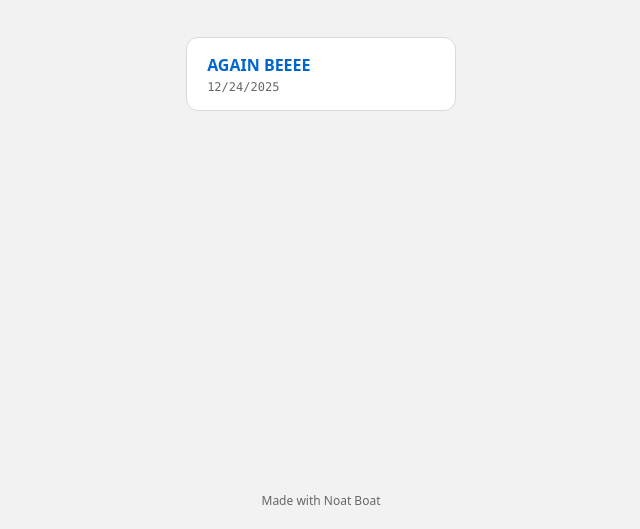
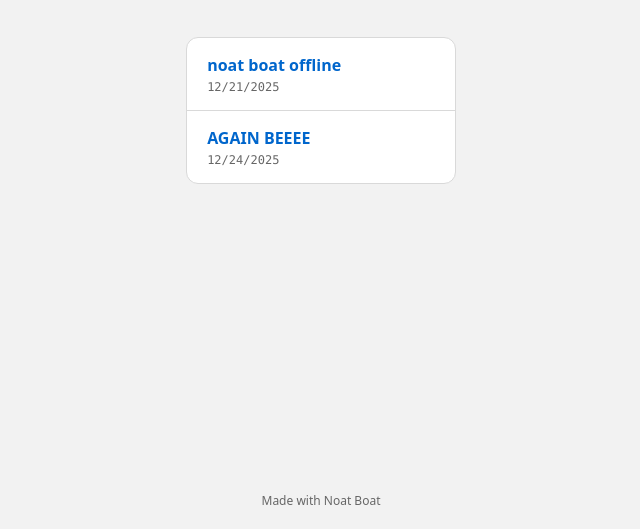
Before and after one commit to mdotstrange/noatboatlivenotes, a plain HTML site: page index.html in a window 1280 px wide. Shown: the part 271-800 px from the top of the page, without its empty margins (319-959 px from the left). Drawn offline with Linux system fonts and the light colour scheme.

Commit message:
Update site index

```diff
--- a/index.html
+++ b/index.html
@@ -51,7 +51,11 @@
     </div>
     <div class="notes-list" id="notesList">
 
-      <a href="./again-beeee/index.html" class="note-link">
+
+      <a href="./noat-boat-offline/index.html" class="note-link">
+        <div class="note-title">noat boat offline</div>
+        <div class="note-meta">12/21/2025</div>
+      </a><a href="./again-beeee/index.html" class="note-link">
         <div class="note-title">AGAIN BEEEE</div>
         <div class="note-meta">12/24/2025</div>
       </a><!-- NOTE_LINKS_PLACEHOLDER -->
```
